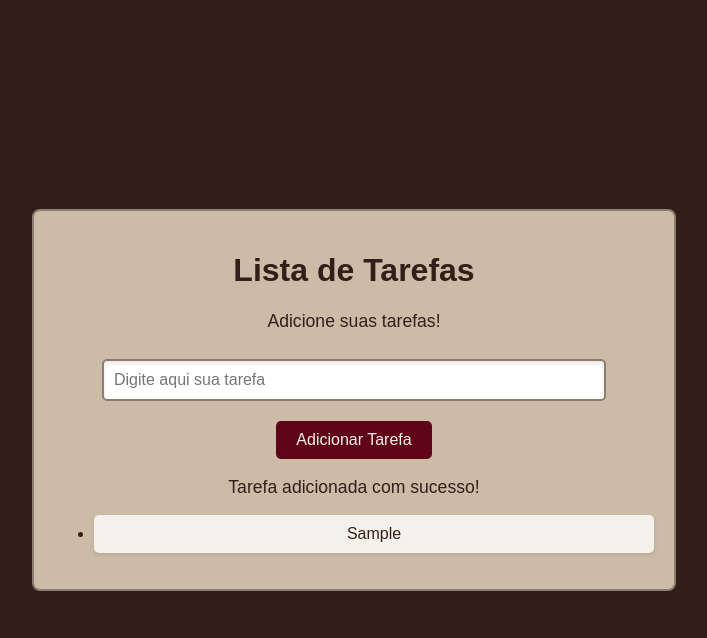
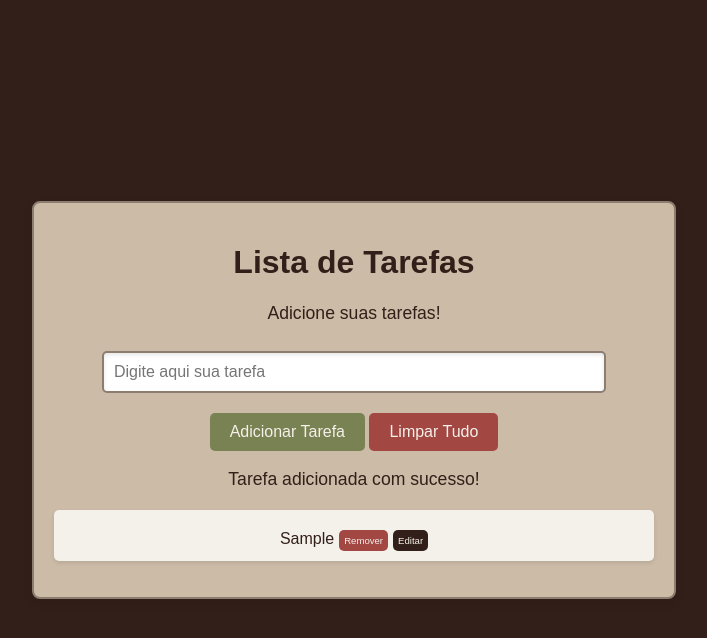
Before and after one commit to Rainer-Ferreira/estudando-javascript, a plain HTML site: page index.html in a window 1280 px wide. Both pictures are taken after typing "Sample" into the empty fields and a click on the button "Adicionar Tarefa". Shown: the whole page, without its empty margins (286-993 px from the left). Drawn offline with Linux system fonts and the light colour scheme.

Commit message:
Criando botões de Editar tarefa e Limpar

```diff
--- a/index.html
+++ b/index.html
@@ -3,7 +3,7 @@
 <head>
     <meta charset="UTF-8">
     <meta name="viewport" content="width=device-width, initial-scale=1.0">
-    <title>Estudando Javascript</title>
+    <title>Lista de Tarefas</title>
     <link rel="stylesheet" href="style.css">
 </head>
 <body>
@@ -12,6 +12,7 @@
         <p>Adicione suas tarefas!</p>
         <input type="text" id= "inputTarefa" placeholder="Digite aqui sua tarefa">
         <button onclick="adicionarTarefa()">Adicionar Tarefa</button>
+        <button onclick="limparLista()" class="botao_lista">Limpar Tudo</button>
         <p id="mensagem"></p>
         <ul id="listaTarefas"></ul>
     </div>
--- a/script.js
+++ b/script.js
@@ -36,10 +36,44 @@ function renderizarTarefas() {
 //3. se vai de 1 em 1 elemento ou se pula
 
     //for (iterador, condição, frequencia)
-    let i = 0
-    for (i; i < tarefas.length; i++) {
+
+    for (let i = 0; i < tarefas.length; i++) {
         let novaTarefa = document.createElement("li")
         novaTarefa.textContent = tarefas[i]
+
+        let botaoRemover = document.createElement("button")
+        botaoRemover.className = "remover"
+        botaoRemover.textContent = "Remover"
+        botaoRemover.onclick = () => removerTarefa(i)
+
+        let botaoEditar = document.createElement("button")
+        botaoEditar.className = "editar"
+        botaoEditar.textContent = "Editar"
+        botaoEditar.onclick = () => editarTarefa(i)
+
+
+        novaTarefa.appendChild(botaoRemover)
+        novaTarefa.appendChild(botaoEditar)
         listaTarefas.appendChild(novaTarefa)
     }
 }
+
+function removerTarefa (i) {
+    tarefas.splice(i, 1)
+    renderizarTarefas()
+}
+
+function editarTarefa(i) {
+    let tarefaEditada = prompt("Edite a tarefa:")
+    if (tarefaEditada.trim() !== "") {
+        tarefas[i] = tarefaEditada
+        renderizarTarefas()
+    }
+}
+
+function limparLista() {
+    tarefas.length = 0
+    renderizarTarefas()
+    const mensagem = document.getElementById("mensagem")
+    mensagem.textContent = "Lista de Tarefas limpas com sucesso"
+}
--- a/style.css
+++ b/style.css
@@ -7,28 +7,25 @@ body {
     margin: 0;
     background-color: #331F19;
 }
-
 .container {
     text-align: center;
     background-color: #CBBBA7;
     padding: 20px;
     border-radius: 8px;
     box-shadow: 0 4px 8px rgba(0, 0, 0, 0.1);
-    width: 600px;
+    width: 90%;
+    max-width: 600px;
     border: 2px solid #8B7D70;
 }
-
 h1 {
-    color: #331f19;
+    color: #331F19;
 }
-
 p {
-    color: #331f19;
+    color: #331F19;
     font-size: 1.1em;
 }
-
 button {
-    background-color: #60041A;
+    background-color: #798252;
     color: #F4F0EA;
     padding: 10px 20px;
     border: none;
@@ -38,11 +35,15 @@ button {
     transition: background-color 0.3s ease;
     margin-top: 10px;
 }
-
 button:hover {
-    background-color: #A34743;
+    background-color: #CCD595;
+    color: #504e4d;
 }
-
+ul {
+    list-style: none;
+    padding: 0;
+    margin-top: 20px;
+}
 ul li {
     background-color: #F4F0EA;
     color: #331F19;
@@ -52,6 +53,7 @@ ul li {
     box-shadow: 0 2px 4px rgba(0, 0, 0, 0.1);
 }
 
+/* Estilo para o campo de entrada */
 input[type="text"] {
     padding: 10px;
     width: 80%;
@@ -69,3 +71,40 @@ input[type="text"]:focus {
     border-color: #60041A;
     box-shadow: inset 0 2px 4px rgba(96, 4, 26, 0.3);
 }
+button.remover {
+    background-color: #A34743;
+    color: #F4F0EA;
+    padding: 5px 5px;
+    border: none;
+    border-radius: 5px;
+    cursor: pointer;
+    font-size: 0.6em;
+    margin-left: 5px;
+    transition: background-color 0.3s ease;
+}
+button.remover:hover {
+    background-color: #60041A;
+}
+button.editar {
+    background-color: #331F19;
+    color: #F4F0EA;
+    padding: 5px 5px;
+    border: none;
+    border-radius: 5px;
+    cursor: pointer;
+    font-size: 0.6em;
+    margin-left: 5px;
+    transition: background-color 0.3s ease;
+}
+button.editar:hover {
+    background-color: #744d41;
+}
+
+.botao_lista {
+    background-color: #A34743;
+}
+
+.botao_lista:hover {
+    background-color: #60041A;
+    color: #F4F0EA;
+}
```
